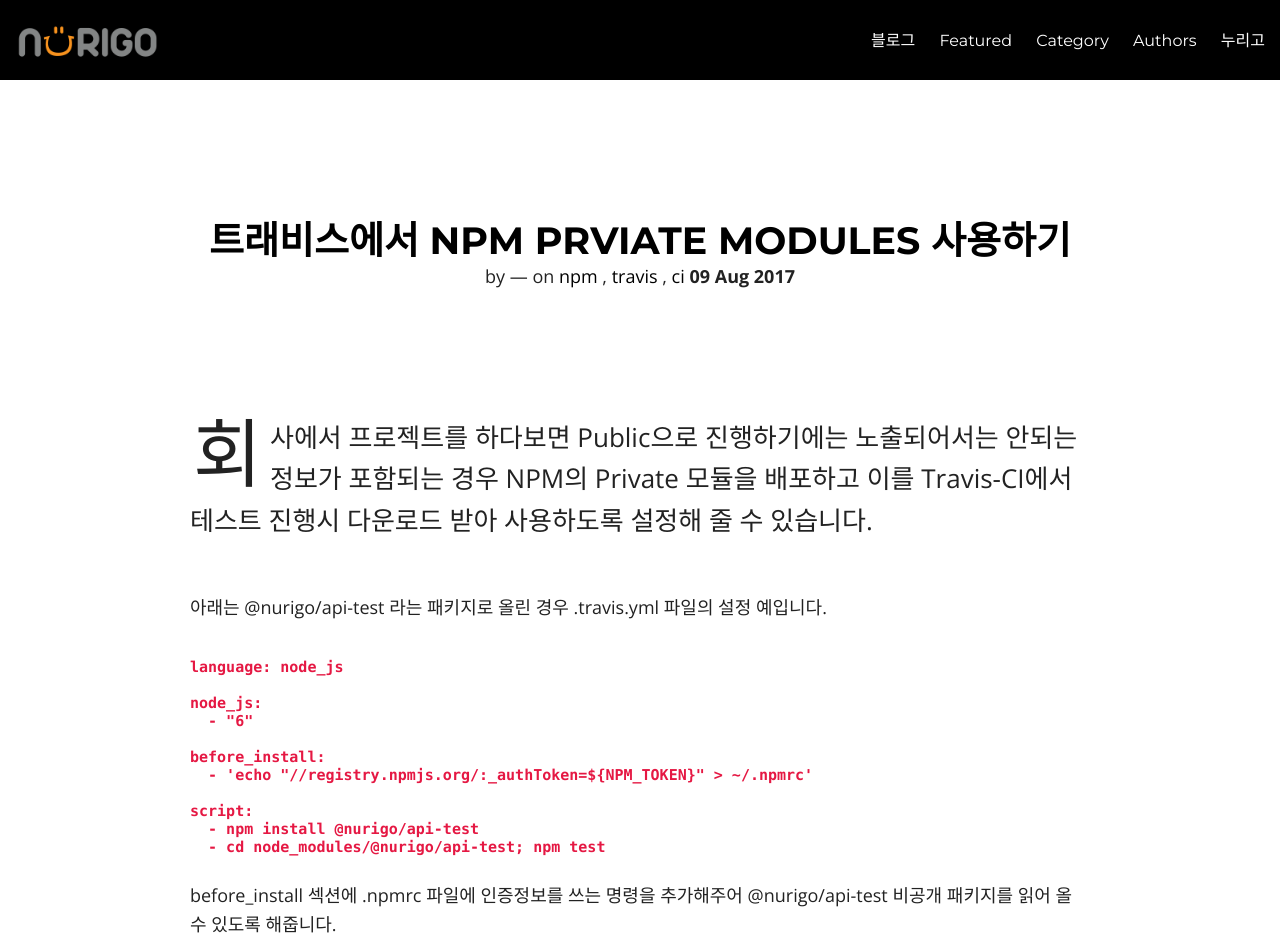
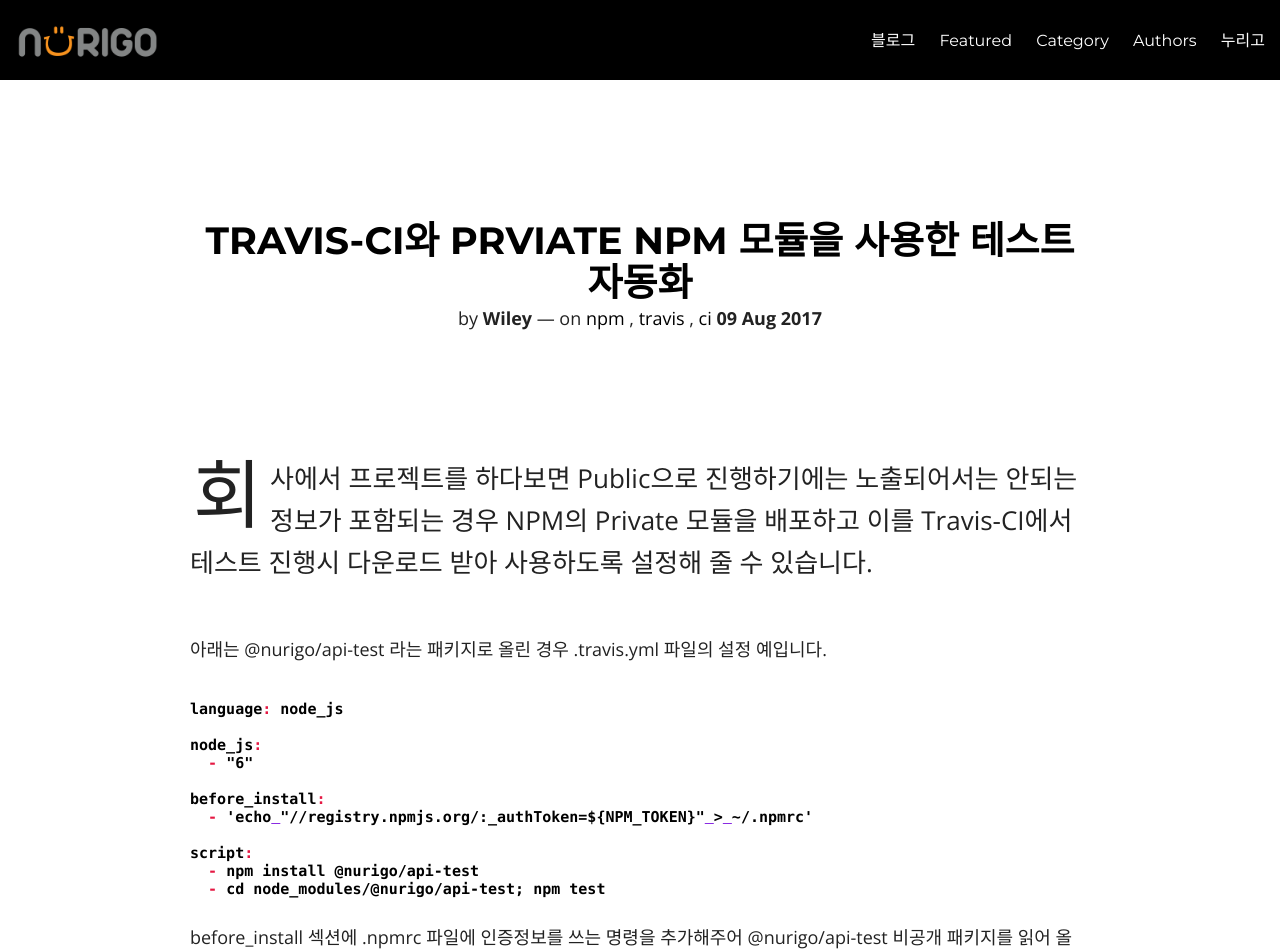
Before and after one commit to nurigo/nurigo.github.io, a Jekyll site: the page built from _posts/2017-08-14-testing-using-travis-npm-private-module.md, in a window 1280 px wide and 1400 px high. Shown: the top 952 px of the window. Built offline with Jekyll 4.4.1, drawn with Linux system fonts in a browser that asks for light colours; nearby versions of some CDN libraries; comment, search, counter and statistics services are not loaded; some of the changed text lies outside the part shown.

Commit message:
Update 2017-08-14-testing-using-travis-npm-private-module.md

````diff
--- a/_posts/2017-08-14-testing-using-travis-npm-private-module.md
+++ b/_posts/2017-08-14-testing-using-travis-npm-private-module.md
@@ -1,9 +1,9 @@
 ---
 layout: post
-title: 트래비스에서 npm prviate modules 사용하기
-description: "description"
+title: Travis-CI와 Prviate NPM 모듈을 사용한 테스트 자동화
+description: Travis-CI에서 테스트 스크립트가 담긴 Private NPM 모듈을 다운받아 테스트를 자동화 해봅시다
 date: 2017-08-09 16:45
-author: Wiley
+author: wiley
 category: [tips]
 tags: [npm, travis, ci]
 comments: true
@@ -15,7 +15,7 @@
 
 아래는 @nurigo/api-test 라는 패키지로 올린 경우  .travis.yml 파일의 설정 예입니다.
 
-```
+```yml
 language: node_js
 
 node_js:
@@ -33,7 +33,7 @@
 
 Travis-CI의 Settings 에서 환경변수로 추가해주어 ${NPM_TOKEN}에 넘겨줄 수 있습니다.
 
->![환경변수](/images/travis_settings.png)
+>![환경변수](/images/travis-settings.png)
 
 NPM_TOKEN 값은 자신의 PC 계정에 이미 생성된 .npmrc 파일을 열어보면 알 수 있습니다.
 
````
